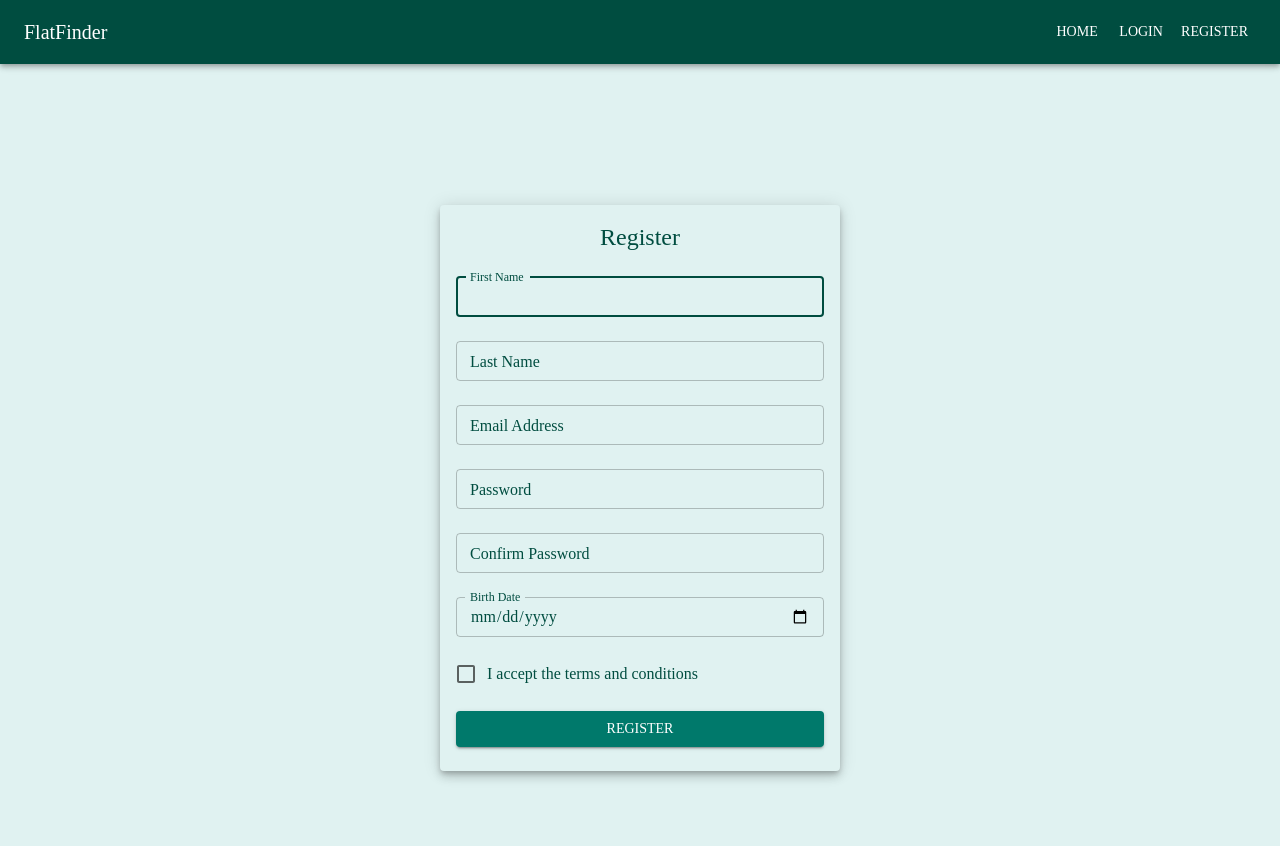
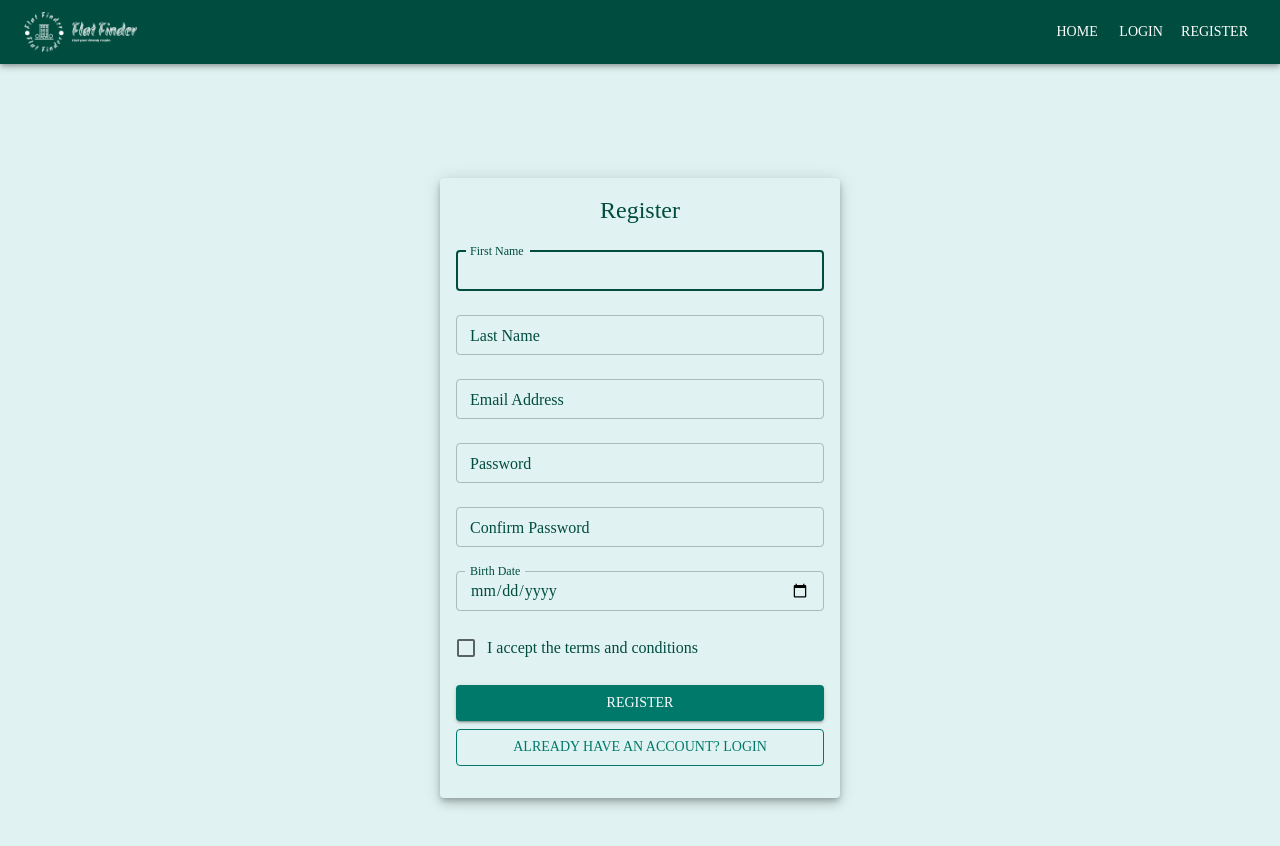
Before and after one commit to SANDRA1919/Flat-finder, a React (Vite) app in the folder flat-finder/: page /register in a window 1280 px wide. Shown: the top 846 px of the page. Built offline with nearby package versions, Linux system fonts and the light colour scheme; no server answers.

Commit message:
Commit additional changes

```diff
--- a/flat-finder/src/components/Navbar.jsx
+++ b/flat-finder/src/components/Navbar.jsx
@@ -28,7 +28,7 @@ const Navbar = () => {
   const navigate = useNavigate();
   const [drawerOpen, setDrawerOpen] = useState(false);
   const [openDialog, setOpenDialog] = useState(false);
-
+  const [showLoginPrompt, setShowLoginPrompt] = useState(false); // State for login prompt dialog
 
   const handleDialogOpen = () => {
     setOpenDialog(true);
@@ -48,9 +48,21 @@ const Navbar = () => {
     setDrawerOpen(open);
   };
 
+  const handleHomeClick = () => {
+    if (!user) {
+      setShowLoginPrompt(true);
+    } else {
+      navigate('/');
+    }
+  };
+
+  const closeLoginPrompt = () => {
+    setShowLoginPrompt(false);
+  };
+
   const menuItems = (
     <>
-      <ListItem button component={Link} to="/">
+      <ListItem button onClick={handleHomeClick}>
         <ListItemText primary="Home" />
       </ListItem>
       {user ? (
@@ -93,18 +105,24 @@ const Navbar = () => {
     <AppBar position="static" sx={{ backgroundColor: 'emerald' }}>
       <Toolbar sx={{ display: 'flex', justifyContent: 'space-between' }}>
         <Box sx={{ display: 'flex', alignItems: 'center' }}>
-          <Typography variant="h6" component="div" sx={{ flexGrow: 1 }}>
-            <Link to="/" style={{ textDecoration: 'none', color: 'inherit' }}>
-              FlatFinder
-            </Link>
-          </Typography>
+          <IconButton
+            onClick={handleHomeClick}
+            disabled={!user}
+            sx={{ p: 0 }} // Removes padding from the button
+          >
+            <img
+              src="/img/flat-finder-high-resolution-logo-black-transparent-white.png"
+              alt="Flat Finder Logo"
+              style={{ height: '40px', marginRight: '10px' }}
+            />
+          </IconButton>
           {user && (
             <Box sx={{ display: 'flex', alignItems: 'center', marginLeft: 2 }}>
-                {user.isAdmin ? (
-                  <AdminPanelSettingsIcon sx={{ marginRight: 1 }} />
-                ) : (
-                  <PersonIcon sx={{ marginRight: 1 }} />
-                )}
+              {user.isAdmin ? (
+                <AdminPanelSettingsIcon sx={{ marginRight: 1 }} />
+              ) : (
+                <PersonIcon sx={{ marginRight: 1 }} />
+              )}
               <Typography variant="h6" component="div">
                 Welcome, {user.firstName} {user.lastName}
               </Typography>
@@ -124,7 +142,7 @@ const Navbar = () => {
         </Box>
 
         <Box sx={{ display: { xs: 'none', md: 'block' } }}>
-          <Button color="inherit" component={Link} to="/">
+          <Button color="inherit" onClick={handleHomeClick}>
             Home
           </Button>
           {user ? (
@@ -197,6 +215,32 @@ const Navbar = () => {
           </Button>
         </DialogActions>
       </Dialog>
+
+      {/* Login Prompt Dialog */}
+      <Dialog
+        open={showLoginPrompt}
+        onClose={closeLoginPrompt}
+        aria-labelledby="login-prompt-dialog-title"
+        aria-describedby="login-prompt-dialog-description"
+      >
+        <DialogTitle id="login-prompt-dialog-title">Not Logged In</DialogTitle>
+        <DialogContent>
+          <DialogContentText id="login-prompt-dialog-description">
+            It seems you are not logged in. Let’s fix that.
+          </DialogContentText>
+        </DialogContent>
+        <DialogActions>
+          <Button onClick={() => {navigate('/login'); closeLoginPrompt();}} color="primary">
+            Login
+          </Button>
+          <Button onClick={() => {navigate('/register'); closeLoginPrompt();}} color="primary">
+            Register
+          </Button>
+          <Button onClick={closeLoginPrompt} color="primary">
+            Cancel
+          </Button>
+        </DialogActions>
+      </Dialog>
     </AppBar>
   );
 };
--- a/flat-finder/src/pages/Login.jsx
+++ b/flat-finder/src/pages/Login.jsx
@@ -82,6 +82,16 @@ const Login = () => {
           >
             Login
           </Button>
+
+            {/* Register Redirect Button */}
+          <Button
+            fullWidth
+            variant="outlined"
+            sx={{ mb: 2, color: '#00796b', borderColor: '#00796b', '&:hover': { borderColor: '#004d40', color: '#004d40' } }}
+            onClick={() => navigate('/register')}
+          >
+            Don`t have an account?   Register
+          </Button>
         </Box>
       </Paper>
     </Container>
--- a/flat-finder/src/pages/Register.jsx
+++ b/flat-finder/src/pages/Register.jsx
@@ -75,6 +75,7 @@ const Register = () => {
           Register
         </Typography>
         <Box component="form" onSubmit={handleSubmit} noValidate sx={{ mt: 1 }}>
+          {/* Form Fields */}
           <TextField
             margin="normal"
             fullWidth
@@ -179,6 +180,7 @@ const Register = () => {
               {errors.acceptTerms}
             </Typography>
           )}
+          {/* Register Button */}
           <Button
             type="submit"
             fullWidth
@@ -187,6 +189,16 @@ const Register = () => {
           >
             Register
           </Button>
+
+          {/* Login Redirect Button */}
+          <Button
+            fullWidth
+            variant="outlined"
+            sx={{ mb: 2, color: '#00796b', borderColor: '#00796b', '&:hover': { borderColor: '#004d40', color: '#004d40' } }}
+            onClick={() => navigate('/login')}
+          >
+            Already have an account? Login
+          </Button>
         </Box>
       </Paper>
     </Container>
```
Also changed, not shown: flat-finder/public/img/flat-finder-high-resolution-logo-black-transparent-white.png (added).
